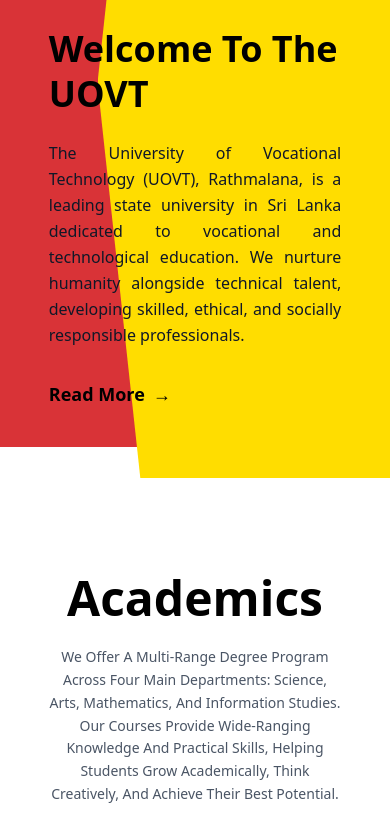
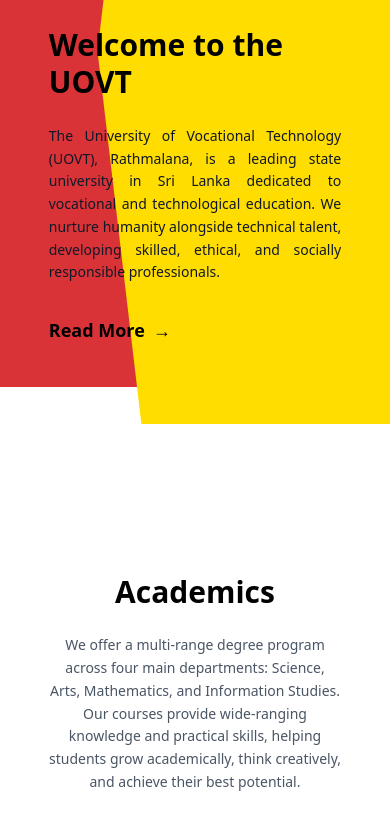
Before and after one commit to ushanrashmika23/uovt, a Next.js app: page /pages/home-page in a window 390 px wide. Shown: the part 860-1692 px from the top of the page. Built offline with nearby package versions, Linux system fonts and the light colour scheme; grey boxes are pictures that could not be loaded.

Commit message:
fint sizes fixed

```diff
--- a/app/pages/home-page/components/AboutProfessorSection.tsx
+++ b/app/pages/home-page/components/AboutProfessorSection.tsx
@@ -5,11 +5,11 @@
 const professors = [
     {
         name: "Professor K.M.G. Prasanna Premadasa",
-        title: "Vice Chancellor Of The University",
+        title: "Vice Chancellor of the University",
         image: "https://uovt.ac.lk/wp-content/uploads/2015/10/Professor-K.M.G.-Prasanna-Premadasa.jpg",
         bio: [
-            "UOVT Is Driven By Curiosity And Ambition, Where Practical Skills Meet Technology And Students Are Empowered To Reach Their Full Potential. Our Programs Combine Academic Knowledge With Hands-On Experience.",
-            "As A Socially Committed University, UOVT Focuses On Excellence In Vocational And Technological Education, Applied Research, And Community Engagement."
+            "UOVT is driven by curiosity and ambition, where practical skills meet technology and students are empowered to reach their full potential. Our programs combine academic knowledge with hands-on experience.",
+            "As a socially committed university, UOVT focuses on excellence in vocational and technological education, applied research, and community engagement."
         ]
     },
     {
--- a/app/pages/home-page/components/AcademicsSection.tsx
+++ b/app/pages/home-page/components/AcademicsSection.tsx
@@ -9,10 +9,10 @@
 
                 {/* Header Section */}
                 <div className="text-center mb-10">
-                    <h2 className="text-5xl font-bold text-black mb-6">Academics</h2>
+                    <h2 className="text-3xl md:text-4xl lg:text-5xl font-bold text-black mb-6">Academics</h2>
                     <p className="text-gray-600 max-w-4xl mx-auto text-sm md:text-base leading-relaxed font-medium">
-                        We Offer A Multi-Range Degree Program Across Four Main Departments: Science, Arts, Mathematics, And Information Studies. Our Courses
-                        Provide Wide-Ranging Knowledge And Practical Skills, Helping Students Grow Academically, Think Creatively, And Achieve Their Best Potential.
+                        We offer a multi-range degree program across four main departments: Science, Arts, Mathematics, and Information Studies. Our courses
+                        provide wide-ranging knowledge and practical skills, helping students grow academically, think creatively, and achieve their best potential.
                     </p>
                 </div>
 
--- a/app/pages/home-page/components/EventsAndNoticesSection.tsx
+++ b/app/pages/home-page/components/EventsAndNoticesSection.tsx
@@ -88,7 +88,7 @@
 
                         {/* Header */}
                         <div className="flex justify-between items-center mb-8">
-                            <h2 className="text-2xl font-bold text-black">Events</h2>
+                            <h2 className="text-3xl md:text-3xl lg:text-4xl font-bold text-black">Events</h2>
                             <a href="#" className="text-sm font-bold text-black flex items-center hover:underline">
                                 All Events <ChevronRightIcon className="w-4 h-4 ml-1" />
                             </a>
@@ -158,7 +158,7 @@
 
                         <div>
                             {/* Header */}
-                            <h2 className="text-2xl font-bold text-black mb-8">Notice Board</h2>
+                            <h2 className="text-3xl md:text-3xl lg:text-4xl font-bold text-black mb-8">Notice Board</h2>
 
                             {/* Notice Content */}
                             {/* Added min-h to keep buttons aligned at bottom even if text is short */}
--- a/app/pages/home-page/components/ResearchSection.tsx
+++ b/app/pages/home-page/components/ResearchSection.tsx
@@ -37,10 +37,10 @@
 
                         {/* Description Text */}
                         <p className="text-sm md:text-base text-gray-800 leading-relaxed mb-10 text-justify">
-                            We Offer A Multi-Range Degree Program Across Four Main Departments: Science, Arts,
-                            Mathematics, And Information Studies. Our Courses Provide Wide-Ranging Knowledge
-                            And Practical Skills, Helping Students Grow Academically, Think Creatively, And Achieve
-                            Their Best Potential.
+                            We offer a multi-range degree program across four main departments: Science, Arts,
+                            Mathematics, and Information Studies. Our courses provide wide-ranging knowledge
+                            and practical skills, helping students grow academically, think creatively, and achieve
+                            their best potential.
                         </p>
 
                         {/* Stats Grid */}
--- a/app/pages/home-page/components/StatsSection.tsx
+++ b/app/pages/home-page/components/StatsSection.tsx
@@ -27,10 +27,10 @@
                     {/* Left: Yellow Info Box (Overlapping) */}
                     <div className="w-full lg:w-5/12 bg-[#FFEB3B] p-8 md:p-10 -mt-16 md:-mt-24 z-10 relative shadow-[0_-10px_0_#750A19dd]">
                         <h3 className="text-xl text-center md:text-2xl font-bold text-black mb-6 leading-tight">
-                            UOVT Provides Globally Recognized Qualifications In The Field Of IT & Business
+                            UOVT provides globally recognized qualifications in the field of IT & Business.
                         </h3>
                         <p className="text-gray-900 text-sm md:text-base leading-relaxed text-justify">
-                            At UOVT, We Offer Vocational And Technological Degrees In Engineering, IT, And Business That Prepare Students For Todays Fast-Changing World. Combining Practical Skills, Academic Excellence, And Industry Relevance, We Have Shaped Higher Education In Sri Lanka And Helped Thousands Of Alumni Build Successful Careers Locally And Globally.
+                            At UOVT, we offer vocational and technological degrees in engineering, IT, and business that prepare students for today's fast-changing world. Combining practical skills, academic excellence, and industry relevance, we have shaped higher education in Sri Lanka and helped thousands of alumni build successful careers locally and globally.
                         </p>
                     </div>
 
--- a/app/pages/home-page/components/UniversityLifeSection.tsx
+++ b/app/pages/home-page/components/UniversityLifeSection.tsx
@@ -7,8 +7,8 @@
 
                 {/* Header */}
                 <div className="mb-12 text-center">
-                    <h2 className="text-4xl font-bold mb-4">University Life</h2>
-                    <p className="mx-auto max-w-3xl text-sm text-gray-600">
+                    <h2 className="text-3xl md:text-4xl lg:text-5xl font-bold mb-4">University Life</h2>
+                    <p className="mx-auto max-w-3xl text-sm md:text-base text-gray-600">
                         A multi-range degree program across Science, Arts, Mathematics, and Information Studies.
                     </p>
                 </div>
--- a/app/pages/home-page/components/WelcomeSection.tsx
+++ b/app/pages/home-page/components/WelcomeSection.tsx
@@ -27,11 +27,11 @@
 
                     {/* Text Section */}
                     <div className="w-full md:w-1/2 text-black">
-                        <h1 className="text-4xl lg:text-5xl font-bold mb-6 leading-tight">
-                            Welcome To The UOVT
+                        <h1 className="text-3xl md:text-4xl lg:text-5xl font-bold mb-6 leading-tight">
+                            Welcome to the UOVT
                         </h1>
 
-                        <p className="text-base lg:text-xl leading-relaxed font-normal text-justify text-gray-900 mb-8">
+                        <p className="text-sm md:text-base lg:text-lg leading-relaxed font-normal text-justify text-gray-900 mb-8">
                             The University of Vocational Technology (UOVT), Rathmalana,
                             is a leading state university in Sri Lanka dedicated to
                             vocational and technological education. We nurture humanity
```
Also changed, not shown: app/pages/home-page/components/InclusivitySection.tsx (+4 -4 lines), app/pages/home-page/components/NewsSection.tsx (+6 -6 lines).
